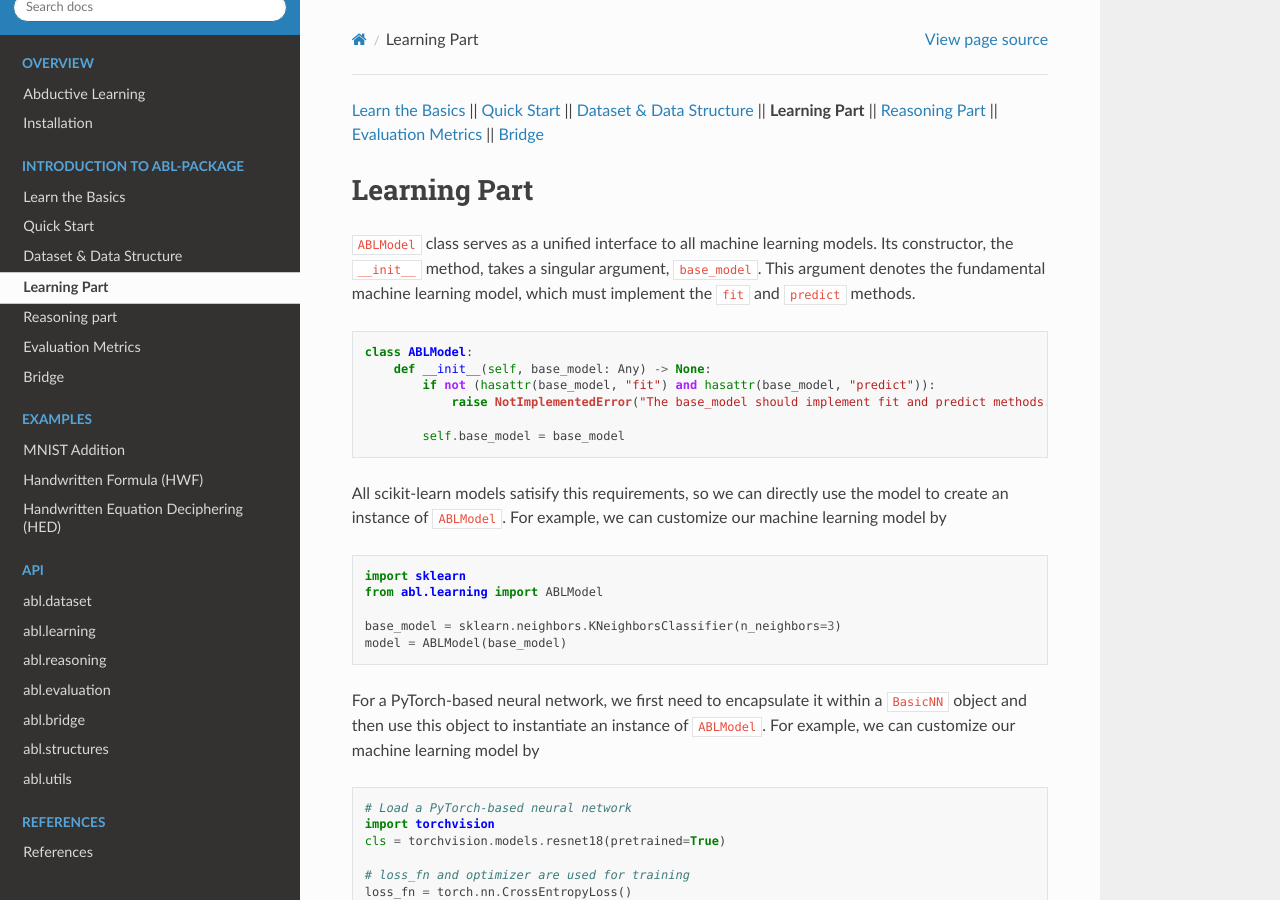
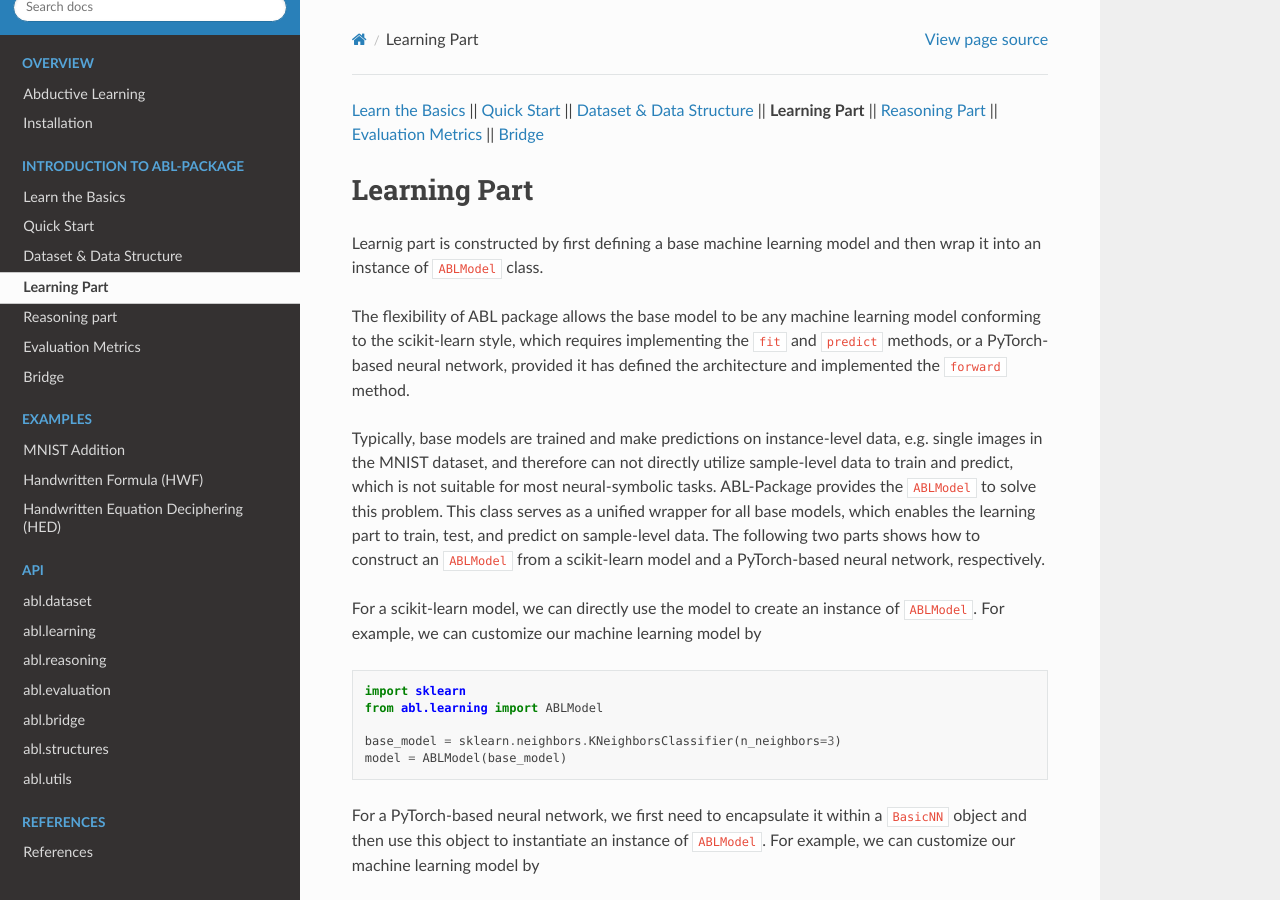
Before and after one commit to AbductiveLearning/ABLkit, a Sphinx documentation site: the page built from docs/Intro/Learning.rst, in a window 1280 px wide and 900 px high. Built offline with Sphinx 7.4.7 and the Read the Docs theme 2.0.0, drawn with Linux system fonts in a browser that asks for light colours.

Commit message:
[MNT] resolve comments in Learning.rst

```diff
--- a/docs/Intro/Learning.rst
+++ b/docs/Intro/Learning.rst
@@ -10,18 +10,13 @@
 Learning Part
 =============
 
-``ABLModel`` class serves as a unified interface to all machine learning models. Its constructor, the ``__init__`` method, takes a singular argument, ``base_model``. This argument denotes the fundamental machine learning model, which must implement the ``fit`` and ``predict`` methods.
+Learnig part is constructed by first defining a base machine learning model and then wrap it into an instance of ``ABLModel`` class.
 
-.. code:: python
+The flexibility of ABL package allows the base model to be any machine learning model conforming to the scikit-learn style, which requires implementing the ``fit`` and ``predict`` methods, or a PyTorch-based neural network, provided it has defined the architecture and implemented the ``forward`` method.
 
-    class ABLModel:
-        def __init__(self, base_model: Any) -> None:
-            if not (hasattr(base_model, "fit") and hasattr(base_model, "predict")):
-                raise NotImplementedError("The base_model should implement fit and predict methods.")
+Typically, base models are trained and make predictions on instance-level data, e.g. single images in the MNIST dataset, and therefore can not directly utilize sample-level data to train and predict, which is not suitable for most neural-symbolic tasks. ABL-Package provides the ``ABLModel`` to solve this problem. This class serves as a unified wrapper for all base models, which enables the learning part to train, test, and predict on sample-level data. The following two parts shows how to construct an ``ABLModel`` from a scikit-learn model and a PyTorch-based neural network, respectively.
 
-            self.base_model = base_model
-
-All scikit-learn models satisify this requirements, so we can directly use the model to create an instance of ``ABLModel``. For example, we can customize our machine learning model by
+For a scikit-learn model, we can directly use the model to create an instance of ``ABLModel``. For example, we can customize our machine learning model by
 
 .. code:: python
 
--- a/docs/Intro/Quick-Start.rst
+++ b/docs/Intro/Quick-Start.rst
@@ -75,7 +75,7 @@ Read more about `preparing datasets <Datasets.html>`_.
 Building the Learning Part
 --------------------------
 
-Learnig part is constructed by first defining a base machine learning model and then wrap it into the ``ABLModel`` class.
+Learnig part is constructed by first defining a base machine learning model and then wrap it into an instance of ``ABLModel`` class.
 The flexibility of ABL package allows the base model to be any machine learning model conforming to the scikit-learn style, which requires implementing the ``fit`` and ``predict`` methods, or a PyTorch-based neural network, provided it has defined the architecture and implemented the ``forward`` method.
 In the MNIST Addition example, we build a simple LeNet5 network as the base model.
 
@@ -113,7 +113,7 @@ Out:
    Shape of pred_idx : (32,)
    Shape of pred_prob : (32, 10)
 
-Afterward, we wrap the scikit-learn style model, ``base_model``, into an instance of ``ABLModel``. This class serves as a unified wrapper for all base models,  facilitating the learning part to train, test, and predict on instance-level data - such as equations in the MNIST Addition.
+Afterward, we wrap the scikit-learn style model, ``base_model``, into an instance of ``ABLModel``. This class serves as a unified wrapper for all base models,  facilitating the learning part to train, test, and predict on sample-level data - such as equations in the MNIST Addition task.
 
 .. code:: python
 
```
